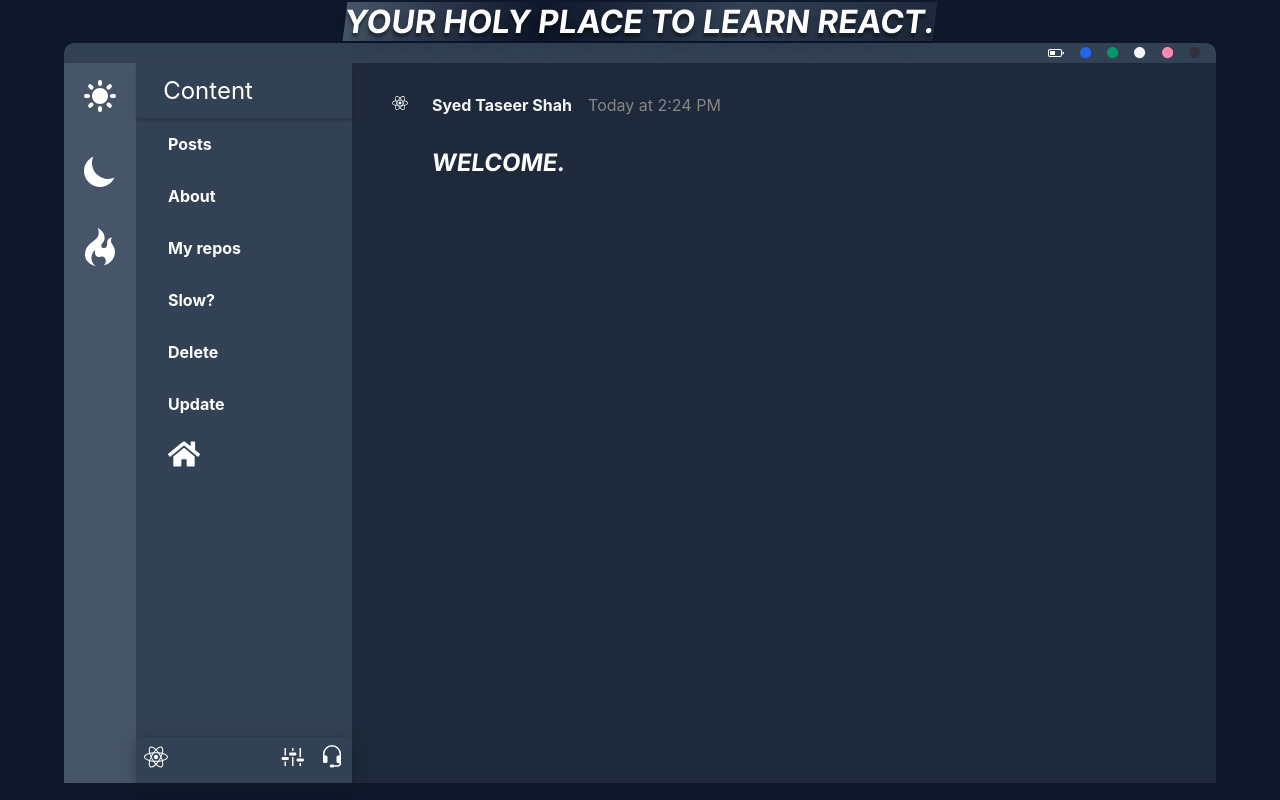
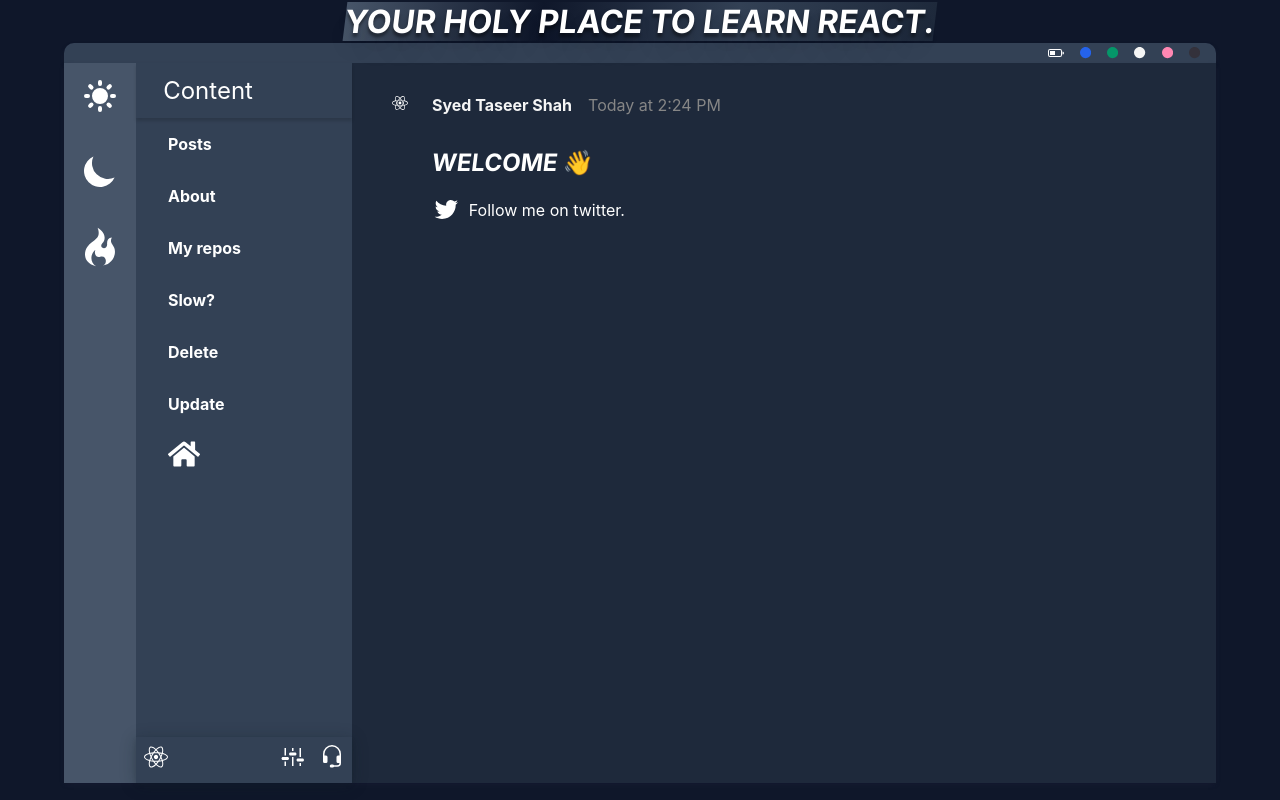
Before and after one commit to Taseeeer/reactnext, a Next.js app: page / in a window 1280 px wide. Built offline with nearby package versions, Linux system fonts and the light colour scheme.

Commit message:
twitter things added

```diff
--- a/components/Layout.js
+++ b/components/Layout.js
@@ -1,6 +1,5 @@
 import React, { useEffect, useRef, useState } from "react";
 import Sidebar from "./Sidebar";
-import Image from "next/image";
 
 import { useWindowSize } from "../lib/useWindowResize";
 
@@ -8,6 +7,7 @@
 import { BsBatteryCharging, BsBatteryHalf } from "react-icons/bs";
 import { BiCaretRight, BiCaretLeft } from "react-icons/bi";
 import { FaReact } from "react-icons/fa";
+import { playAudio } from "../lib/usePlayAudio";
 
 export default function Layout({ children }) {
 
@@ -29,7 +29,7 @@
     }
 
     const handleClickSound = () => {
-        clickRef.current.play();
+        playAudio(clickRef);
     }
 
     const handleFireAudio = () => firAudioRef.current.play();
--- /dev/null
+++ b/lib/usePlayAudio.js
@@ -0,0 +1,3 @@
+export function playAudio(audioRef) {
+    audioRef.current.play();
+}
--- a/pages/index.js
+++ b/pages/index.js
@@ -1,11 +1,32 @@
 import Layout from "../components/Layout";
+import { AiOutlineTwitter } from "react-icons/ai";
+import { useEffect, useRef } from "react";
+import { playAudio } from "../lib/usePlayAudio";
 
 export default function Home() {
+
+  const audioRef = useRef();
+
+  const handleTweet = () => {
+      playAudio(audioRef);
+      setTimeout(() => {
+        window.location.href = "https://twitter.com/taseeeer";
+      }, 350);
+  }
 
   return (
     <div>
       <Layout>
-        <h2 className="skew">WELCOME.</h2>
+        <h2 className="skew">WELCOME 👋</h2>
+        <div className="for-twitter" onClick={handleTweet}>
+          <a className="twitter" >{<AiOutlineTwitter />}</a>
+          <span>Follow me on twitter.</span>
+        </div>
+        <div>
+          <audio id="charging" style={{visibility: "hidden"}} ref={audioRef}>
+            <source src="/twitter.mp3"></source>
+          </audio>
+        </div>
       </Layout>
     </div>
   )
--- a/styles/layout.css
+++ b/styles/layout.css
@@ -194,3 +194,19 @@
 .skew {
     transform: skew(-7deg);
 }
+
+.for-twitter {
+    display: flex;
+    align-items: center;
+    text-align: center;
+    gap: 0.5rem;
+    cursor: pointer;
+}
+
+.twitter {
+    font-size: 1.8rem;
+}
+.twitter:hover {
+    transform: scale(1.1);
+    cursor: pointer;
+}
```
Also changed, not shown: 1 other file (tests, documents, lock files or other folders).
